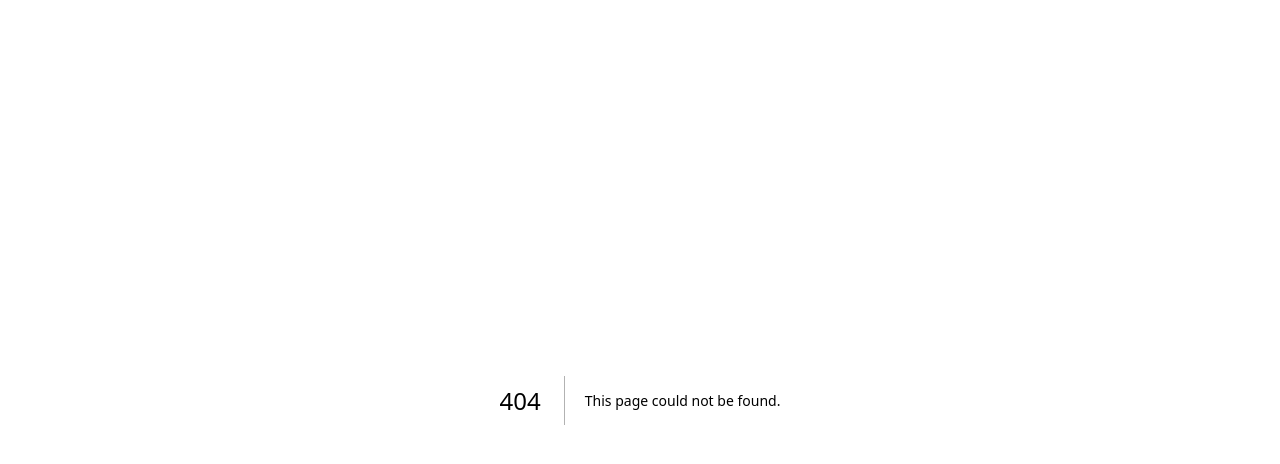
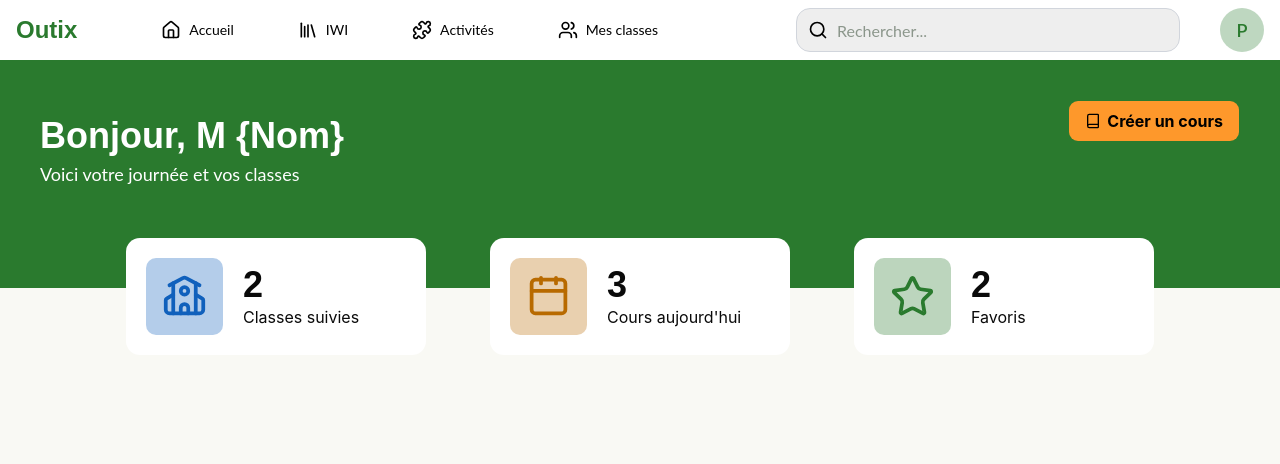
Before and after one commit to Linkaly31/SAE_Outix, a Next.js app in the folder outix/: page /home in a window 1280 px wide. Before the commit this address had no page. Shown: the top 464 px of the page. Built offline with nearby package versions, Linux system fonts and the light colour scheme.

Commit message:
Feat : Setup Header & NavInfo

```diff
--- /dev/null
+++ b/outix/src/app/home/page.tsx
@@ -0,0 +1,32 @@
+import { Header } from "@/components/headers/header";
+import { NavInfo } from "@/components/nav-info/navInfo";
+import { StackingContainer } from "@/components/ui/stackingContainer";
+import { StatCard } from "@/components/ui/statCard";
+import { Book, Calendar, School, Star, UserRound } from "lucide-react";
+
+export default function HomePage() {
+  return (
+    <main className="min-h-screen bg-[#F9F9F4]">
+      <Header />
+      <NavInfo
+        title="Bonjour, M {Nom}"
+        subtitle="Voici votre journée et vos classes"
+
+        buttons={[
+          { icon: <Book />, label: "Créer un cours"}
+        ]}
+      />
+
+      <StackingContainer>
+        <div className="mx-auto w-full max-w-[1060px] px-4 pb-10">
+          {/* Update the StatCard components with real data later */}
+          <div className="flex flex-wrap items-center justify-center gap-4 xl:justify-between">
+            <StatCard Icon={School} color="#1060BC" value={2} label="Classes suivies" />
+            <StatCard Icon={Calendar} color="#B86A00" value={3} label="Cours aujourd'hui" />
+            <StatCard Icon={Star} color="#2A7A2E" value={2} label="Favoris" />
+          </div>
+        </div>
+      </StackingContainer>
+    </main>
+  )
+}
```
